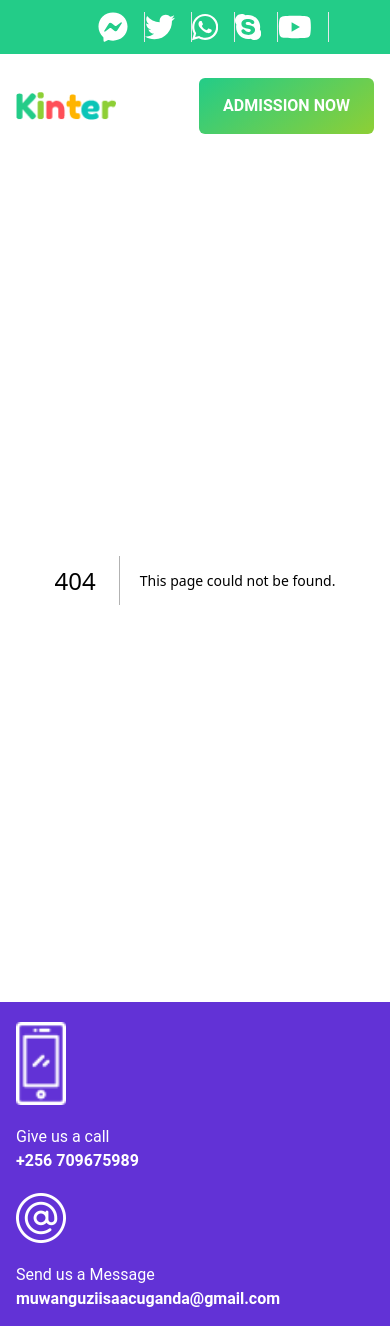
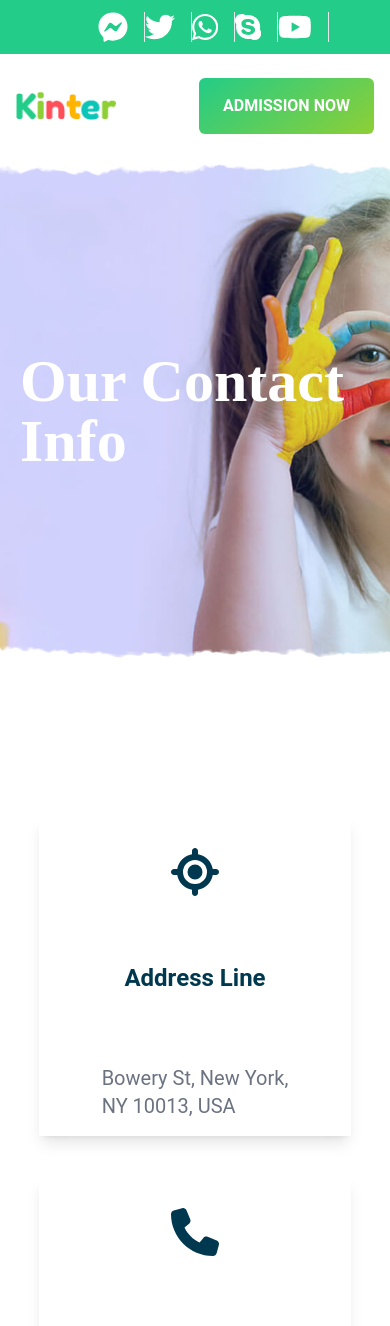
Before and after one commit to muwanguziisaacdev/KINTER, a Next.js app: page /contact in a window 390 px wide. Before the commit this address had no page. Shown: the top 1326 px of the page. Built offline with nearby package versions, Linux system fonts and the light colour scheme.

Commit message:
added the contact page with the responsive design

```diff
--- a/app/Components/Header.jsx
+++ b/app/Components/Header.jsx
@@ -38,7 +38,7 @@ const Header = () => {
                     {/* <Link href={'/'}>CLASSES</Link>
                     <Link href={'/'}>SHOP</Link>
                     <Link href={'/'}>BLOG</Link> */}
-                    <Link href={'/'}>CONTACT</Link>
+                    <Link href={'/contact'}>CONTACT</Link>
                 </ul>
             </div>
             <div className="admission-btn">
--- a/app/about/page.jsx
+++ b/app/about/page.jsx
@@ -1,7 +1,7 @@
 import Image from 'next/image'
 import React from 'react'
 
-const page = () => {
+const About = () => {
   return (
     <main>
           <div className="slider section-notch text-white">
@@ -38,4 +38,4 @@ const page = () => {
   )
 }
 
-export default page
+export default About
--- /dev/null
+++ b/app/contact/page.jsx
@@ -0,0 +1,58 @@
+import React from 'react'
+import { FontAwesomeIcon } from '@fortawesome/react-fontawesome'
+import { faLocation, faPhone, faEnvelopeOpen } from '@fortawesome/free-solid-svg-icons'
+
+const Contact = () => {
+  return (
+    <div>
+        <div className="slider section-notch text-white">
+            <div className="slider-content flex flex-col flex-nowrap justify-center md:pl-[100px] gap-5 md:w-[50%] px-5 h-[100%]">
+                <h2 className='text-6xl font-bold font-[cursive]'>Our Contact Info</h2>
+            </div>
+        </div>
+        <div className='contact-area my-28'>
+            <div className='flex flex-wrap justify-evenly'>
+                <div className="contact-card">
+                    <FontAwesomeIcon icon={faLocation} className='fa' />
+                    <h3>Address Line</h3>
+                    <p>
+                        <span>Bowery St, New York,</span>
+                        <span>NY 10013, USA</span>
+                    </p>
+                </div>
+                <div className="contact-card">
+                <FontAwesomeIcon icon={faPhone} className='fa' />
+                    <h3>Phone Number</h3>
+                    <p>
+                        <a href='tel:256709675989'>Bowery St, New York,</a>
+                        <a href='tel:256757454780'>NY 10013, USA</a>
+                    </p>
+                </div>
+                <div className="contact-card">
+                <FontAwesomeIcon icon={faEnvelopeOpen} className='fa' />
+                <h3>Mail Address</h3>
+                    <p>
+                        <a href='mailto:muwanguziisaacuganda@gmail.com'>Bowery St, New York,</a>
+                        <a href='tmailto:victorisaacsolomon@gmail.com'>NY 10013, USA</a>
+                    </p>
+                </div>
+            </div>
+            <form action="" className='contact-form mt-10 bg-white shadow-lg py-10'>
+
+                <div className="form-wrapper flex flex-col gap-5 w-4/5 m-auto">
+                    <div className="input-wrapper flex flex-col md:grid md:grid-cols-2 gap-5">
+                        <input type="text" placeholder='Type your name*' />
+                        <input type="email" placeholder='Type your email*' />
+                        <input type="tel" placeholder='Type your number*' />
+                        <input type="text" placeholder='Type your website*' />
+                    </div>
+                    <textarea className='w-4/5 md:w-3/6 m-auto' cols={10} rows={10}  placeholder='Type your message'></textarea>
+                    <button className='thm-btn thm-btn-2 w-2/5 md:w-1/5 m-auto '>SEND MESSAGE</button>
+                </div>
+            </form>
+        </div>
+    </div>
+  )
+}
+
+export default Contact
--- a/app/globals.css
+++ b/app/globals.css
@@ -358,3 +358,21 @@
 .teacher-area .teacher-item .teacher-img {
 	@apply  w-[500px] h-[500px] md:w-[300px] md:h-[300px] object-cover m-auto
 }
+.contact-card .fa {
+	@apply w-20 h-20 text-6xl  text-[#00394f] border-none py-4
+}
+.contact-card {
+	@apply flex flex-col justify-between mt-10 md:justify-center items-center shadow-lg w-4/5 md:w-80 h-80 gap-y-5 p-4
+}
+.contact-card h3 {
+	@apply text-[#00394f] font-bold text-2xl mb-5
+}
+.contact-card p {
+	@apply flex flex-col text-gray-500 text-xl
+}
+.contact-form input{
+	@apply p-4 w-4/5 md:w-3/6 m-auto rounded-md border-gray-300 border-2 outline-none;
+}
+.contact-form textarea{
+	@apply p-4  m-auto rounded-md border-gray-300 border-2 outline-none;
+}
--- a/app/staff/page.jsx
+++ b/app/staff/page.jsx
@@ -1,7 +1,7 @@
 import Image from 'next/image'
 import React from 'react'
 
-const page = () => {
+const Staff = () => {
   return (
     <div>
         <div className="slider section-notch text-white">
@@ -106,4 +106,4 @@ const page = () => {
   )
 }
 
-export default page
+export default Staff
```
